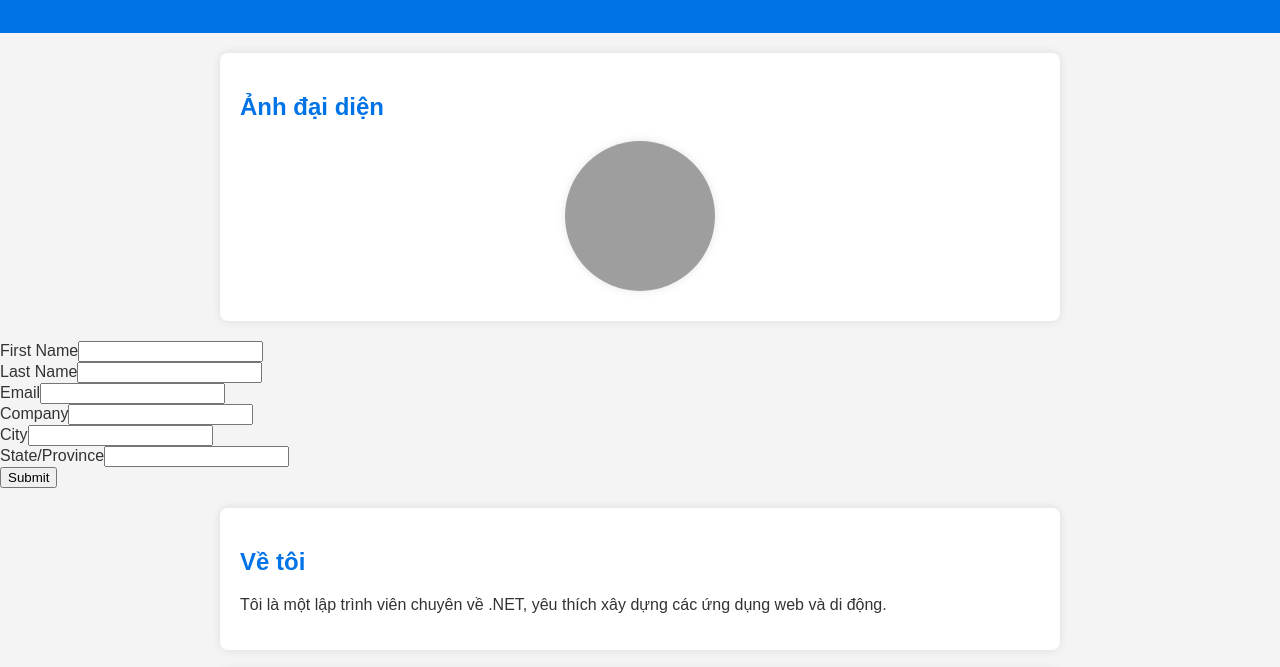
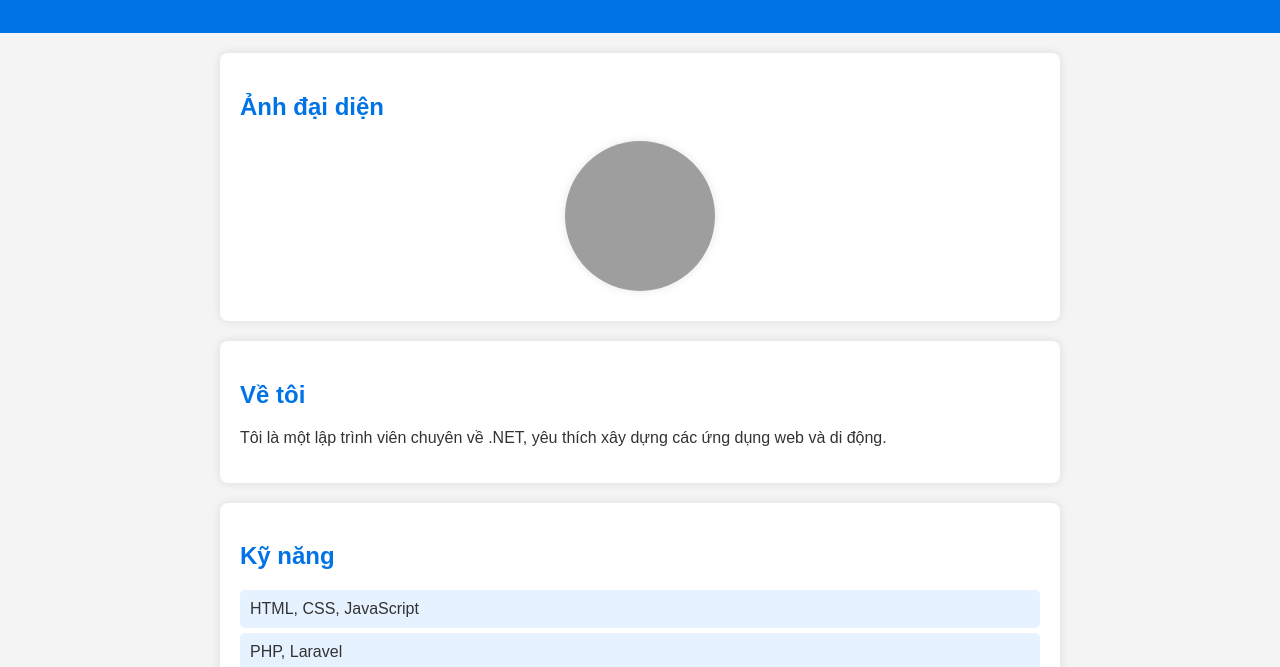
Before and after one commit to NTThuan2k3/nguyentanthuan.github.io, a plain HTML site: page index.html in a window 1280 px wide. Shown: the part 121-788 px from the top of the page. Drawn offline with Linux system fonts and the light colour scheme; grey boxes are pictures that could not be loaded.

Commit message:
first commit

```diff
--- a/index.html
+++ b/index.html
@@ -16,46 +16,6 @@
         <h2>Ảnh đại diện</h2>
         <img src="https://hoanghamobile.com/tin-tuc/wp-content/uploads/2023/07/anh-dep-thien-nhien-2-1.jpg" alt="Ảnh đại diện của tôi" class="avatar">
     </section>
-
-    <!--  ----------------------------------------------------------------------  -->
-    <!--  NOTE: Please add the following <META> element to your page <HEAD>.      -->
-    <!--  If necessary, please modify the charset parameter to specify the        -->
-    <!--  character set of your HTML page.                                        -->
-    <!--  ----------------------------------------------------------------------  -->
-
-    <META HTTP-EQUIV="Content-type" CONTENT="text/html; charset=UTF-8">
-
-    <!--  ----------------------------------------------------------------------  -->
-    <!--  NOTE: Please add the following <FORM> element to your page.             -->
-    <!--  ----------------------------------------------------------------------  -->
-
-    <form action="https://webto.salesforce.com/servlet/servlet.WebToLead?encoding=UTF-8&orgId=00DdL00000N4FBJ" method="POST">
-
-    <input type=hidden name="oid" value="00DdL00000N4FBJ">
-    <input type=hidden name="retURL" value="http://">
-
-    <!--  ----------------------------------------------------------------------  -->
-    <!--  NOTE: These fields are optional debugging elements. Please uncomment    -->
-    <!--  these lines if you wish to test in debug mode.                          -->
-    <!--  <input type="hidden" name="debug" value=1>                              -->
-    <!--  <input type="hidden" name="debugEmail" value="senimax2000@gmail.com">   -->
-    <!--  ----------------------------------------------------------------------  -->
-
-    <label for="first_name">First Name</label><input  id="first_name" maxlength="40" name="first_name" size="20" type="text" /><br>
-
-    <label for="last_name">Last Name</label><input  id="last_name" maxlength="80" name="last_name" size="20" type="text" /><br>
-
-    <label for="email">Email</label><input  id="email" maxlength="80" name="email" size="20" type="text" /><br>
-
-    <label for="company">Company</label><input  id="company" maxlength="40" name="company" size="20" type="text" /><br>
-
-    <label for="city">City</label><input  id="city" maxlength="40" name="city" size="20" type="text" /><br>
-
-    <label for="state">State/Province</label><input  id="state" maxlength="20" name="state" size="20" type="text" /><br>
-
-    <input type="submit" name="submit">
-
-    </form>
 
     <section class="about">
         <h2>Về tôi</h2>
```
